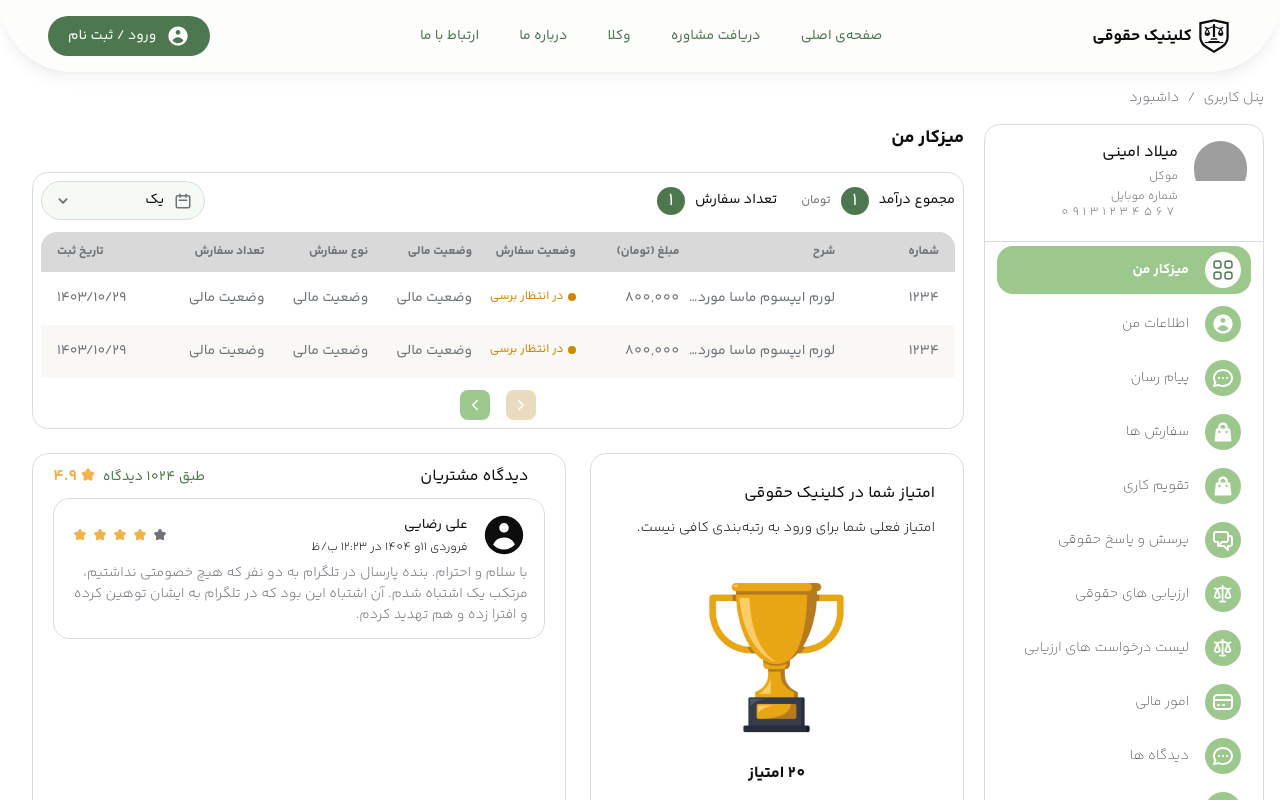
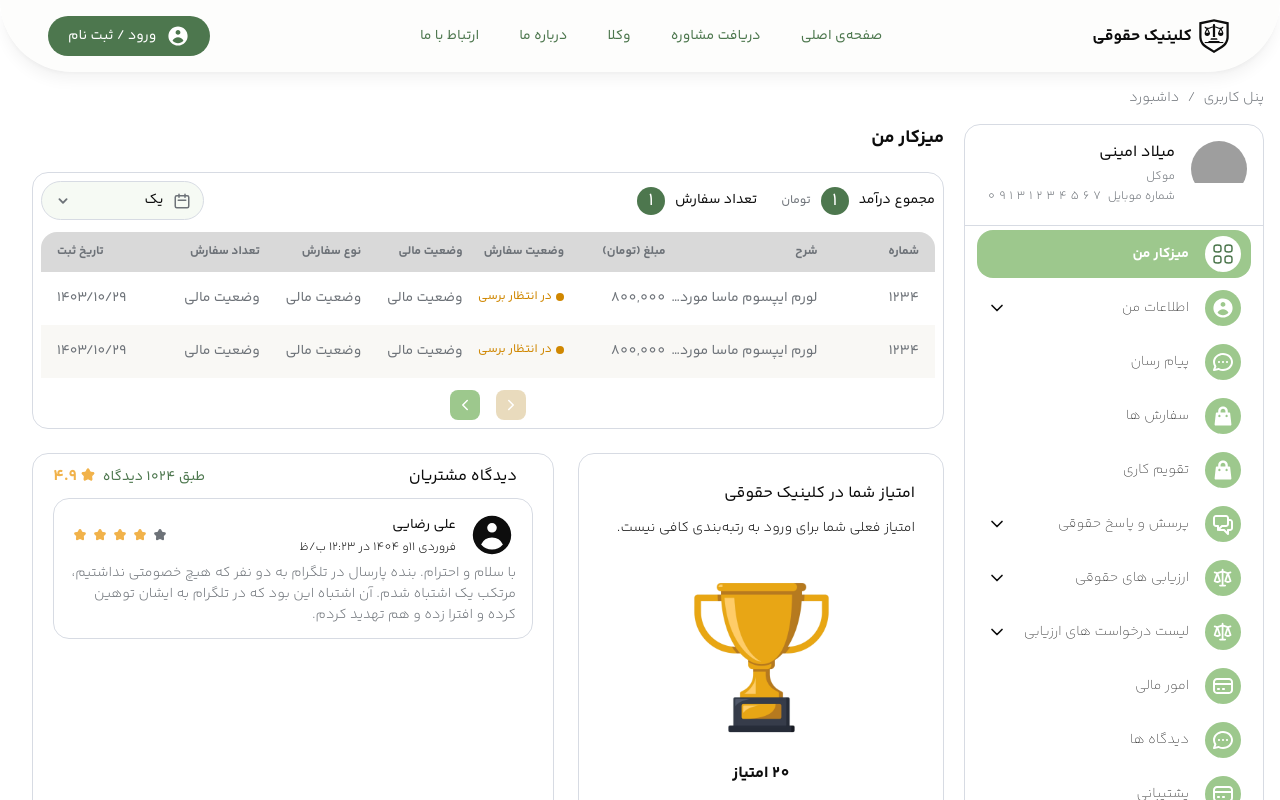
Before and after one commit to Reihanehhosseini/legal-advive-local-lawyer-panel-portfolio, a React (Vite) app: page / in a window 1280 px wide. Shown: the top 800 px of the page. Built offline with nearby package versions, Linux system fonts and the light colour scheme; grey boxes are pictures that could not be loaded.

Commit message:
fix sidebar

```diff
--- a/src/layouts/MainLayout.tsx
+++ b/src/layouts/MainLayout.tsx
@@ -18,6 +18,7 @@ import {
 import MobileNavigationLinks from '../components/layouts/mobile/MobileNavigationLinks';
 import isRouteActive from '../utils/isLinkActive';
 import SimpleAccordion from '../components/accordion/SimpleAccordion';
+import { ChevronDown } from 'lucide-react';
 
 export default function MainLayout() {
   // ===============================================================================================================|
@@ -99,19 +100,25 @@ export default function MainLayout() {
     },
     {
       id: 7,
-      isLink: true,
+      isLink: false,
       lable: 'ارزیابی های حقوقی',
       href: '/legal-assessments',
       icon: <CourtIcon />,
-      list: [],
+      list: [
+        { id: 1, label: 'مدیریت خدمت', href: '#' },
+        { id: 2, label: 'لیست درخواست های ارزیابی', href: '#' },
+      ],
     },
     {
       id: 8,
-      isLink: true,
+      isLink: false,
       lable: 'لیست درخواست های ارزیابی',
       href: '/legal-assessments',
       icon: <CourtIcon />,
-      list: [],
+      list: [
+        { id: 1, label: 'کیف پول', href: '#' },
+        { id: 2, label: 'درخواست تسویه موجودی', href: '#' },
+      ],
     },
     {
       id: 9,
@@ -152,7 +159,7 @@ export default function MainLayout() {
           ]}
         />
         <div className="flex gap-x-1 max-w-360 mx-auto min-h-screen">
-          <div className="mr-4 min-w-60 xl:min-w-70 h-fit rounded-2xl sticky top-8 z-66 border border-global-3 hidden lg:block">
+          <div className="mr-4 min-w-60 xl:min-w-75 h-fit rounded-2xl sticky top-8 z-66 border border-global-3 hidden lg:block">
             {/* user info box */}
             <div className="border-b border-global-3 p-4 flex gap-x-6 lg:gap-x-4">
               <div className="w-14 h-14 rounded-full overflow-hidden">
@@ -227,10 +234,11 @@ export default function MainLayout() {
                                     e.preventDefault();
                                   }
                                 }}
-                                className={`flex items-center gap-x-4 font-thin w-full py-1.5 px-2.5 rounded-2xl ${
+                                className={`flex items-center justify-between gap-x-4 font-thin w-full py-1.5 px-2.5 rounded-2xl ${
                                   isActive ? 'bg-global-5' : 'bg-white'
                                 }`}
                               >
+                                <div className="flex items-center gap-x-4">
                                   <div
                                     className={`w-9 h-9 ${
                                       isActive ? 'bg-white' : 'bg-global-5'
@@ -238,7 +246,9 @@ export default function MainLayout() {
                                   >
                                     <div
                                       className={`${
-                                      isActive ? 'text-primary!' : 'text-white'
+                                        isActive
+                                          ? 'text-primary!'
+                                          : 'text-white'
                                       }`}
                                     >
                                       {i.icon}
@@ -253,6 +263,11 @@ export default function MainLayout() {
                                   >
                                     {i.lable}
                                   </span>
+                                </div>
+                                <ChevronDown
+                                  size={20}
+                                  className="text-global-7"
+                                />
                               </button>
                             }
                           >
--- a/src/pages/work-calendar/EditWorkCalendarPage.tsx
+++ b/src/pages/work-calendar/EditWorkCalendarPage.tsx
@@ -21,7 +21,6 @@ export default function EditWorkCalendarPage() {
             textRight
             placeholder="نام تقویم را وارد کنید"
           />
-
           <div>
             <p>خدمات مورد نظر را انتخاب کنید</p>
 
```
Lines whose indentation alone changed are shown as unchanged.
